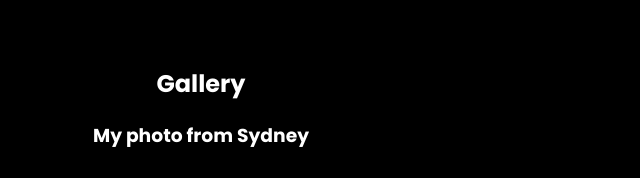
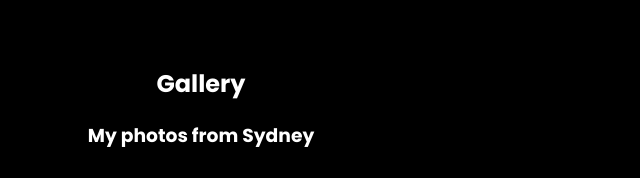
Before and after one commit to 934192776/TravelProjectGitHubRepository-blackBg, a plain HTML site: page index.html in a window 1280 px wide. Shown: the part 2700-2878 px from the top of the page, 439-1079 px from the left. Drawn offline with Linux system fonts and the light colour scheme; a script that the page names is missing.

Commit message:
Update index.html

```diff
--- a/index.html
+++ b/index.html
@@ -169,7 +169,7 @@
 
        <section>
          <h2 class="text-center">Gallery</h2>
-          <h3 class="text-center">My photo from Sydney</h3>
+          <h3 class="text-center">My photos from Sydney</h3>
            <div class="instagram-embeds">
             <div class="grid grid-3-columns">
 
@@ -220,10 +220,10 @@
       </div>
       <div>
         <h3> About me</h3>
-        <p>Hi! My name is Jing and I've been living in Sydney for several
+          <p>Hi! My name is Jing and I've been living in Sydney for several
               years. I'm very fond of the city. I created this page as part of a
               project for SheCodes Responsive to develop my coding skills.
-            </p>
+          </p>
         </div>
         <div>
           <h3>About this website
```
